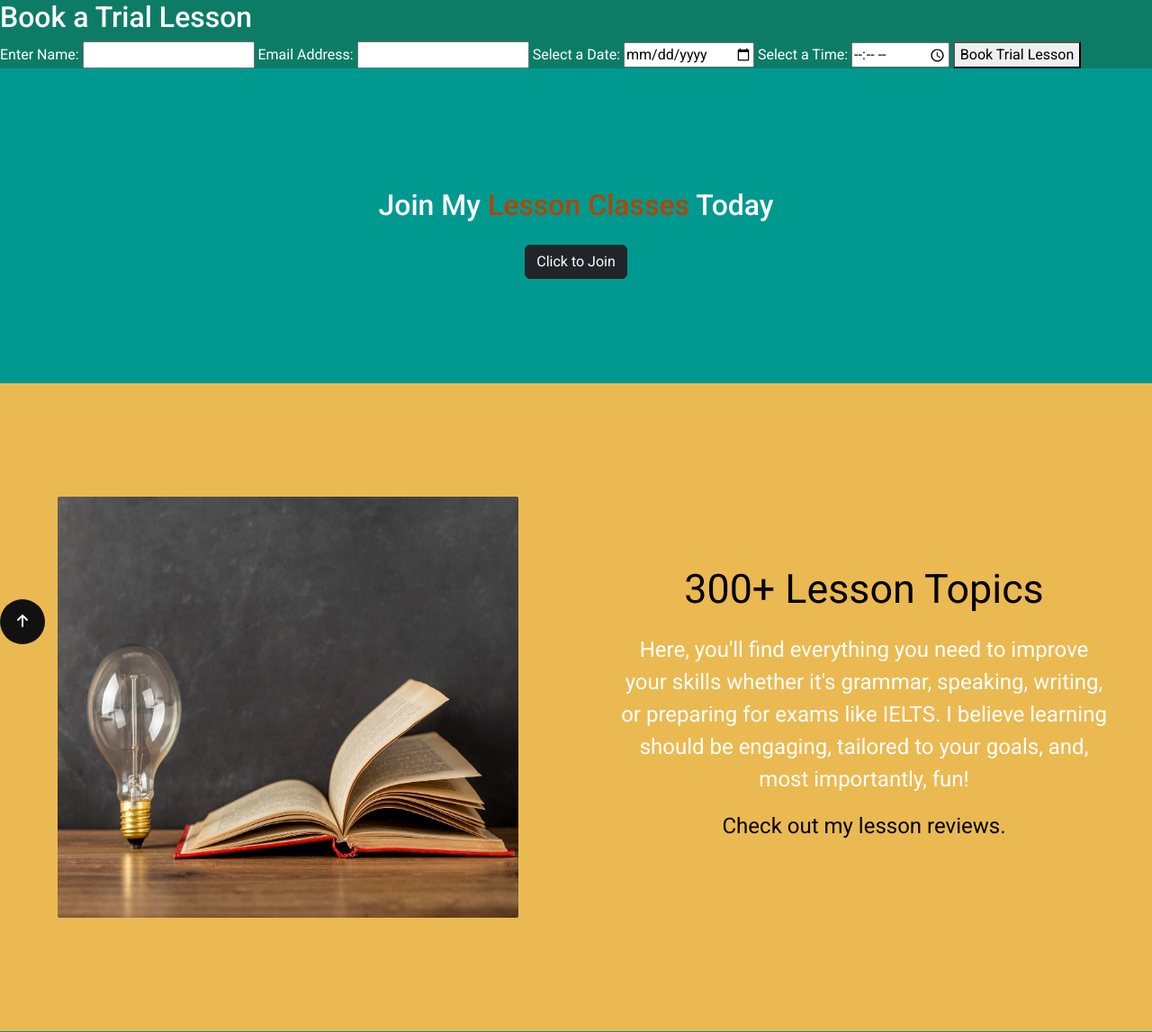
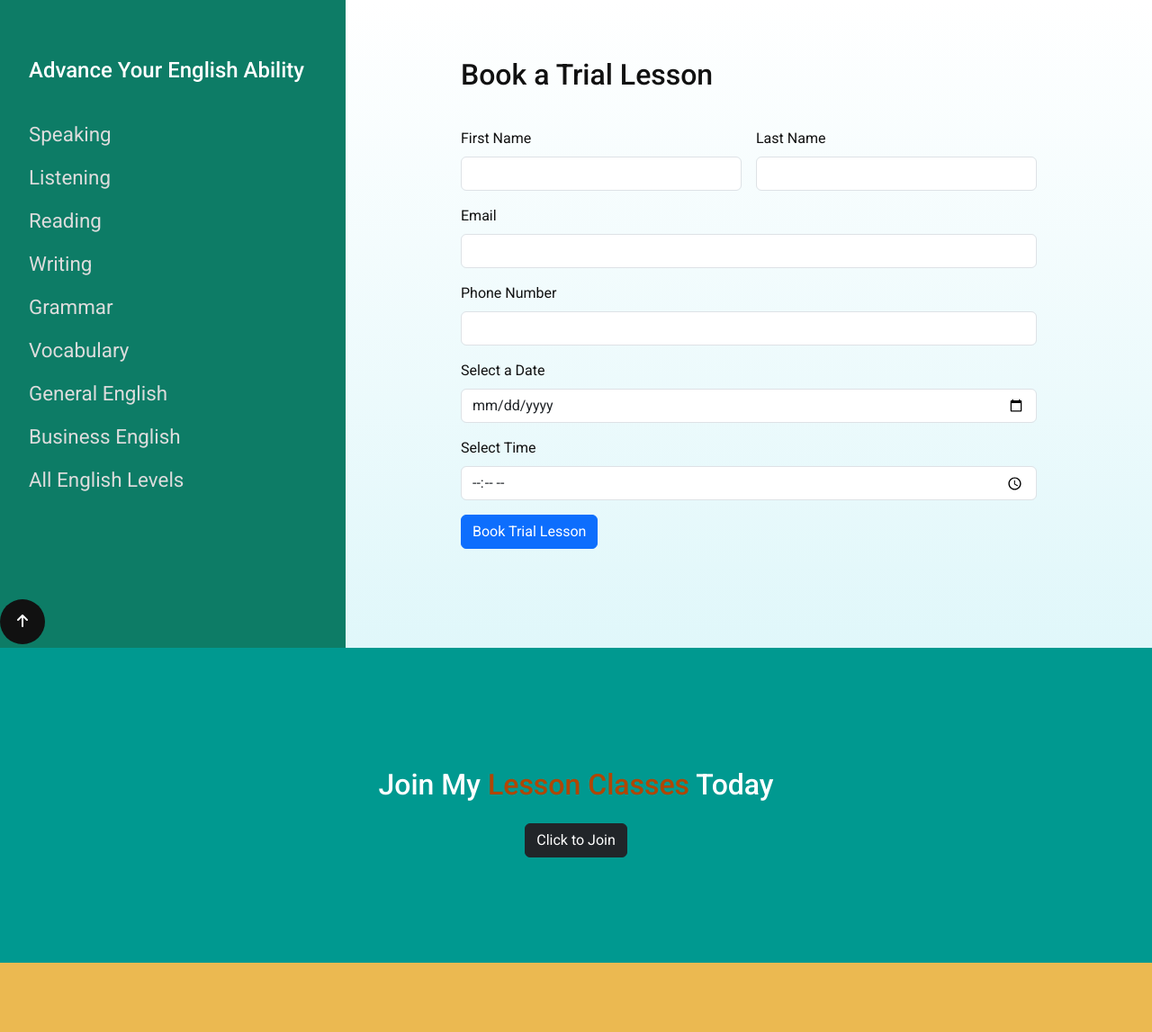
Before and after one commit to Essietasha/EngWS, a Flask app: page /bookings in a window 1280 px wide. Shown: the part 68-1215 px from the top of the page at 90% size. Run offline with Flask 3, Linux system fonts and the light colour scheme.

Commit message:
Added a Booking Session

```diff
--- a/app/models.py
+++ b/app/models.py
@@ -44,7 +44,9 @@ class Comment(db.Model):
 class Trialbooking(db.Model):
     id = db.Column(db.Integer, primary_key=True)
     name = db.Column(db.String(100), nullable=False)
+    lastname = db.Column(db.String(100), nullable=False)
     email = db.Column(db.String(100), nullable=False)
     date = db.Column(db.String(20), nullable=False)
     time = db.Column(db.String(20), nullable=False)
+    phone = db.Column(db.String(20), nullable=False, default='N/A')
     created_at = db.Column(db.DateTime, default=lambda: datetime.now(timezone.utc))
--- a/app/routes.py
+++ b/app/routes.py
@@ -7,6 +7,7 @@ from app.email import send_confirmation_email
 from flask import make_response
 import re
 import bleach
+from datetime import datetime, timezone
 
 
 @app.after_request
@@ -434,15 +435,17 @@ def delete_user(user_id):
 def trial_lesson():
     if request.method == 'POST':
         name = request.form['name']
+        lastname = request.form['lastname']
         email = request.form['email']
         date = request.form['date']
         time = request.form['time']
+        phone = request.form['phone']
 
-        booking = Trialbooking(name=name, email=email, date=date, time=time)
+        booking = Trialbooking(name=name, lastname=lastname, email=email, date=date, time=time, phone=phone, created_at=datetime.now(timezone.utc))
         db.session.add(booking)
         db.session.commit()
 
-        send_confirmation_email(email, date, time, name)
+        send_confirmation_email(email, name, lastname, date, time, phone, booking.created_at)
         flash('Your trial lesson is booked! Please check your email for details.', 'success')
         return redirect("/bookings")
 
--- a/app/static/css/styles.css
+++ b/app/static/css/styles.css
@@ -804,6 +804,37 @@ footer .testimonial .startBtn:hover {
   color: #fff;
 }
 
+.bookings {
+  display: grid;
+  grid-template-columns: 30% 70%;
+  min-height: 90vh;
+}
+.bookings .infos {
+  padding: 4rem 2rem;
+  background-color: #0D7C66;
+}
+.bookings .infos h4 {
+  margin-bottom: 2rem;
+}
+.bookings .infos li {
+  margin-left: -2rem;
+  list-style: none;
+  line-height: 3rem;
+  color: gainsboro;
+  font-size: 1.4rem;
+}
+.bookings .trialsession {
+  display: flex;
+  justify-content: center;
+  align-items: flex-start;
+  padding: 4rem 8rem 1rem 8rem;
+  background: linear-gradient(to bottom, #ffffff, #e0f7fa);
+  color: #111;
+}
+.bookings .trialsession h2 {
+  padding-bottom: 2rem;
+}
+
 @keyframes homeSlide {
   from {
     transform: translateY(50%);
--- a/app/static/scss/styles.scss
+++ b/app/static/scss/styles.scss
@@ -946,6 +946,44 @@ footer{
 }
 
 
+//Bookings
+.bookings{
+    display: grid;
+    grid-template-columns: 30% 70%;
+    min-height: 90vh;
+
+    .infos{
+        padding: 4rem 2rem;
+        background-color: $background-color;
+
+        h4{
+            margin-bottom: 2rem;
+        }
+
+        li{
+            margin-left: -2rem;
+            list-style: none;
+            line-height: 3rem;
+            color: gainsboro;
+            font-size: 1.4rem;
+        }
+    }
+
+    .trialsession{
+        display: flex;
+        justify-content: center;
+        align-items: flex-start;
+        padding: 4rem 8rem 1rem 8rem;
+        background: linear-gradient(to bottom, #ffffff, #e0f7fa);
+        color: #111;
+
+        h2{
+            padding-bottom: 2rem;
+        }
+    }
+}
+
+
 @keyframes homeSlide{
     from {
         transform: translateY(50%);
--- a/app/templates/bookings.html
+++ b/app/templates/bookings.html
@@ -6,21 +6,65 @@
 {% endblock %}
 
 {% block body %}
+<div class="container-fluid bookings">
 
-<h2>Book a Trial Lesson</h2>
-<form method="POST">
-    <label>Enter Name:</label>
-    <input type="text" name="name" required>
+    <div class="infos">
+        <h4>Advance Your English Ability</h4>
+        <ul>
+            <li>Speaking</li>
+            <li>Listening</li>
+            <li>Reading</li>
+            <li>Writing</li>
+            <li>Grammar</li>
+            <li>Vocabulary</li>
+            <li>General English</li>
+            <li>Business English</li>
+            <li>All English Levels</li>
+        </ul>
+    </div>
 
-    <label>Email Address:</label>
-    <input type="email" name="email" required>
+    <div class="trialsession">
+        <div>
+            <h2>Book a Trial Lesson</h2>
 
-    <label>Select a Date:</label>
-    <input type="date" name="date" required>
+            <form method="POST" class="row g-3">
+                <div class="col-md-6">
+                  <label class="form-label">First Name</label>
+                  <input type="text" name="name" class="form-control" required>
+                </div>
 
-    <label>Select a Time:</label>
-    <input type="time" name="time" required>
+                <div class="col-md-6">
+                  <label class="form-label">Last Name</label>
+                  <input type="text" name="lastname" class="form-control" required>
+                </div>
 
-    <button type="submit">Book Trial Lesson</button>
-</form>
+                <div class="col-12">
+                  <label class="form-label">Email</label>
+                  <input type="email" name="email" class="form-control" required>
+                </div>
+
+                <div class="col-12">
+                    <label for="inputAddress2" class="form-label">Phone Number</label>
+                    <input type="tel" name="phone" class="form-control">
+                  </div>
+
+                <div class="col-12">
+                  <label class="form-label">Select a Date</label>
+                  <input type="date" name="date" required class="form-control">
+                </div>
+
+                <div class="col-12">
+                  <label class="form-label">Select Time</label>
+                  <input type="time" name="time" required class="form-control">
+                </div>
+
+                <div class="col-12">
+                  <button type="submit" class="btn btn-primary">Book Trial Lesson</button>
+                </div>
+            </form>
+
+        </div>
+    </div>
+</div>
+
 {% endblock %}
```
Also changed, not shown: app/email.py (+35 -6 lines), css/styles.css (+31 -0 lines), app/notes.txt (line endings or trailing spaces), 1 other file.
